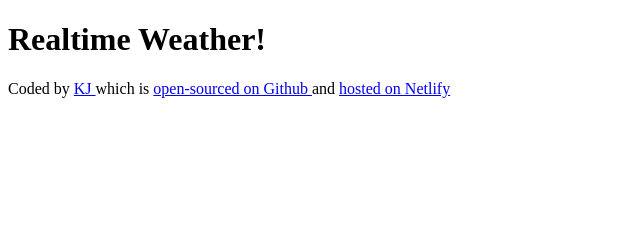
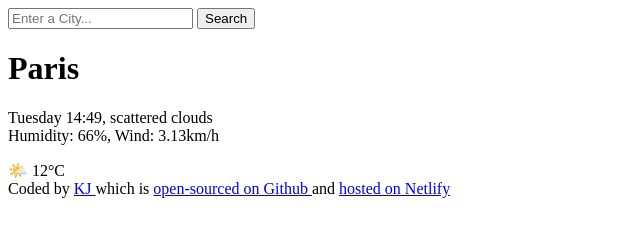
Before and after one commit to Kenesha-debug/Weather, a plain HTML site: page index.html in a window 1280 px wide. Shown: the whole page, without its empty margins (0-640 px from the left). Drawn offline with Linux system fonts and the light colour scheme.

Commit message:
Html added

```diff
--- a/index.html
+++ b/index.html
@@ -6,7 +6,23 @@
     <title>Instant Weather App</title>
   </head>
   <body>
-    <h1>Realtime Weather!</h1>
+    <header>
+      <form>
+        <input type="search" placeholder="Enter a City..." required />
+        <input type="submit" value="Search" />
+      </form>
+    </header>
+    <main>
+      <div>
+        <h1>Paris</h1>
+        <p>
+          Tuesday 14:49, scattered clouds
+          <br />
+          Humidity: 66%, Wind: 3.13km/h
+        </p>
+      </div>
+      <div>🌤️ 12°C</div>
+    </main>
     <footer>
       Coded by
       <a href="https://github.com/Kenesha-debug" target="_blank"> KJ </a> which
```
